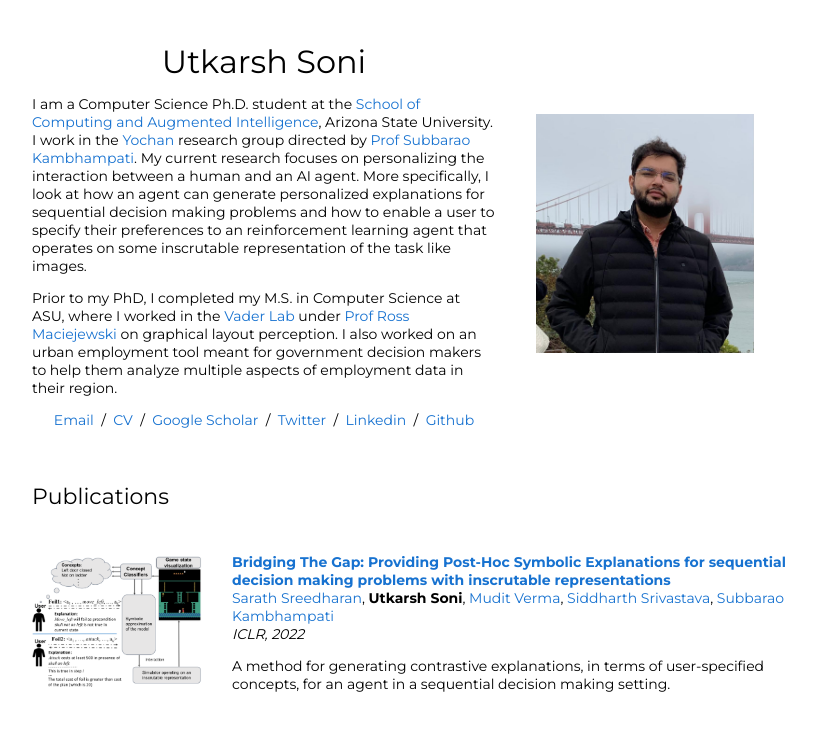
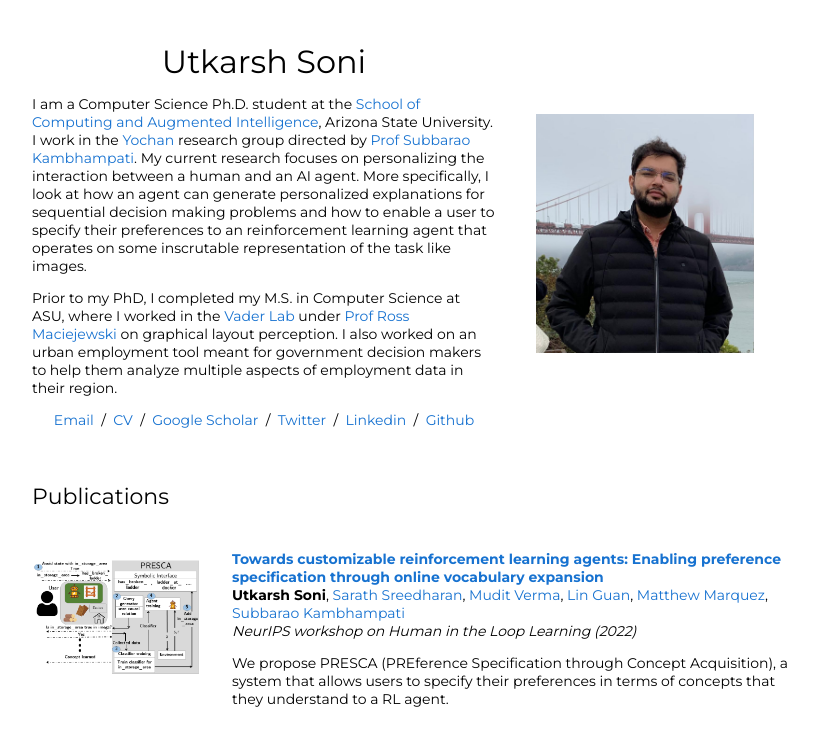
Before and after one commit to usoni1/usoni1.github.io, a plain HTML site: page index.html in a window 1280 px wide. Shown: the top 747 px of the page, without its empty margins (228-1046 px from the left). Drawn offline with Linux system fonts and the light colour scheme.

Commit message:
Update index.html

```diff
--- a/index.html
+++ b/index.html
@@ -55,6 +55,30 @@ rel='stylesheet' type='text/css'>
         </tbody></table>
         <table style="width:100%;border:0px;border-spacing:0px;border-collapse:separate;margin-right:auto;margin-left:auto;"><tbody>
 
+	 <tr onmouseout="hnerf_stop()" onmouseover="hnerf_start()">
+            <td style="padding:20px;width:25%;vertical-align:middle">
+              <div class="one">
+                <img src='images/presca.png' width="170">
+              </div>
+            </td>
+            <td style="padding:20px;width:75%;vertical-align:middle">
+              <a href="https://openreview.net/pdf?id=o-1v9hdSult">
+                <papertitle>Towards customizable reinforcement learning agents: Enabling preference specification through online vocabulary expansion</papertitle>
+              </a>
+              <br>
+              <strong>Utkarsh Soni</strong>,
+	 	<a href="https://scholar.google.com/citations?user=zriD7s8AAAAJ&hl=en&oi=ao">Sarath Sreedharan</a>,
+              <a href="https://scholar.google.com/citations?user=8TtypKwAAAAJ&hl=en&oi=ao">Mudit Verma</a>,
+		    <a href="https://guansuns.github.io">Lin Guan</a>,
+		    <a href="">Matthew Marquez</a>,
+           	    <a href="https://rakaposhi.eas.asu.edu">Subbarao Kambhampati</a>
+              <br>
+              <em>NeurIPS workshop on Human in the Loop Learning (2022)</em>
+              <br>
+              <p></p>
+              <p>We propose PRESCA (PREference Specification through Concept Acquisition), a system that allows users to specify their preferences in terms of concepts that they understand to a RL agent.</p>
+            </td>
+          </tr>
 
           <tr onmouseout="hnerf_stop()" onmouseover="hnerf_start()">
             <td style="padding:20px;width:25%;vertical-align:middle">
```
